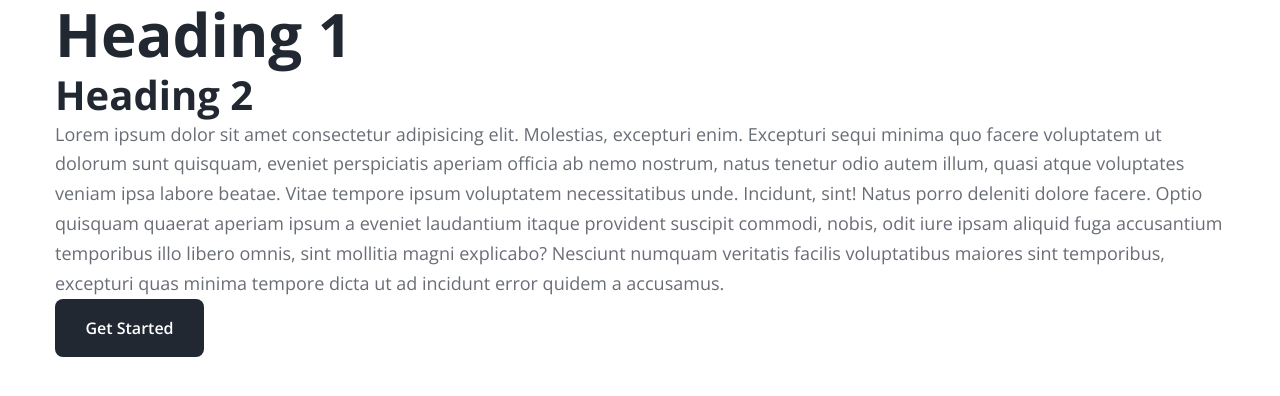
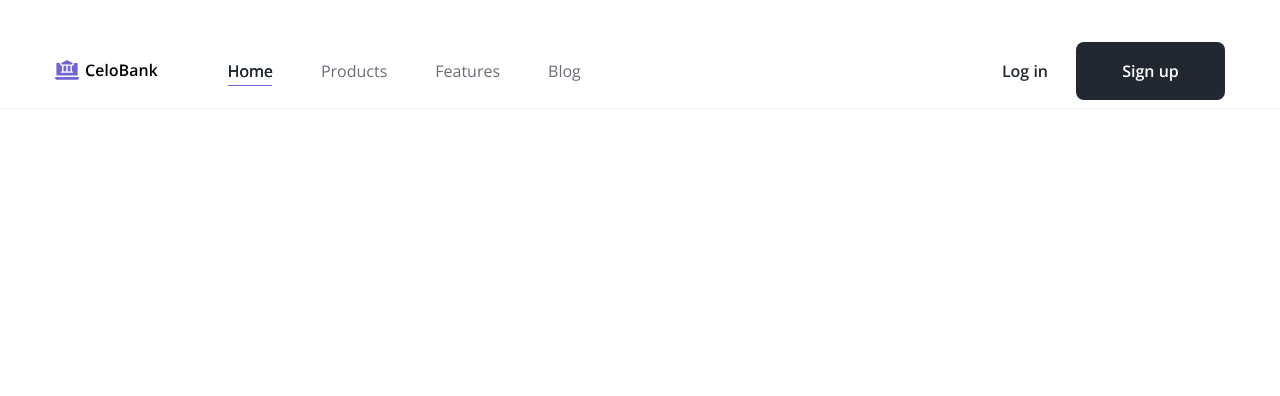
Before and after one commit to lamthanh-ebay/htmlcss-05, a plain HTML site: page index.html in a window 1280 px wide. Shown: the top 396 px of the page. Drawn offline with nearby package versions, Linux system fonts and the light colour scheme.

Commit message:
Làm xong phần Header

```diff
--- a/assets/css/styles.css
+++ b/assets/css/styles.css
@@ -88,3 +88,79 @@ h4 {
     font-size: 1.8rem;
     line-height: 1.66;
 }
+
+/* Header */
+.header {
+    position: sticky;
+    top: -34px;
+    padding: 42px 0 8px;
+    border-bottom: 1px solid #f0f0f0;
+}
+
+.header-wrap {
+    display: flex;
+    align-items: center;
+}
+
+/* Logo */
+.logo {
+    width: 102.68px;
+    height: 24px;
+}
+
+/* Nav bar */
+.nav-bar {
+    margin-left: 70px;
+}
+
+.nav-bar__list {
+    display: flex;
+    align-items: center;
+    column-gap: 48px;
+}
+
+.nav-bar__item {
+}
+
+.nav-bar__item-link {
+    padding-bottom: 4px;
+    color: var(--text-color);
+    line-height: 1.75;
+}
+
+.nav-bar__item-link:hover,
+.nav-bar__item-link--active {
+    position: relative;
+    color: var(--text-heading-color);
+    text-shadow: -0.1px -0.1px 0 currentColor, 0.1px 0.1px 0 currentColor;
+}
+
+.nav-bar__item-link:hover::after,
+.nav-bar__item-link--active::after {
+    content: "";
+    display: block;
+    position: absolute;
+    left: 0;
+    bottom: 0;
+    width: 98%;
+    height: 1px;
+    border-radius: 0.5px;
+    background: #7264d6;
+}
+
+/* Header CTA */
+.header-cta {
+    margin-left: auto;
+    display: flex;
+    align-items: center;
+    column-gap: 28px;
+}
+
+.header-cta__link {
+    color: var(--text-heading-color);
+    font-weight: 600;
+    line-height: 1.75;
+}
+
+.header-cta__btn {
+}
--- a/index.html
+++ b/index.html
@@ -36,22 +36,39 @@
         <!-- Style CSS -->
         <link rel="stylesheet" href="./assets/css/styles.css" />
     </head>
-    <body>
-        <div class="container">
-            <h1 class="section-heading-h1">Heading 1</h1>
-            <h2 class="section-heading-h2">Heading 2</h2>
-            <p class="section-desc">
-                Lorem ipsum dolor sit amet consectetur adipisicing elit. Molestias, excepturi enim. Excepturi sequi
-                minima quo facere voluptatem ut dolorum sunt quisquam, eveniet perspiciatis aperiam officia ab nemo
-                nostrum, natus tenetur odio autem illum, quasi atque voluptates veniam ipsa labore beatae. Vitae tempore
-                ipsum voluptatem necessitatibus unde. Incidunt, sint! Natus porro deleniti dolore facere. Optio quisquam
-                quaerat aperiam ipsum a eveniet laudantium itaque provident suscipit commodi, nobis, odit iure ipsam
-                aliquid fuga accusantium temporibus illo libero omnis, sint mollitia magni explicabo? Nesciunt numquam
-                veritatis facilis voluptatibus maiores sint temporibus, excepturi quas minima tempore dicta ut ad
-                incidunt error quidem a accusamus.
-            </p>
+    <body style="height: 10000px">
+        <!-- Header -->
+        <header class="header">
+            <div class="container">
+                <div class="header-wrap">
+                    <a href="#">
+                        <img src="./assets/img/Logo.svg" alt="Celobank" class="logo" />
+                    </a>
+                    <nav class="nav-bar">
+                        <ul class="nav-bar__list">
+                            <li class="nav-bar__item">
+                                <a href="#!" class="nav-bar__item-link nav-bar__item-link--active">Home</a>
+                            </li>
+                            <li class="nav-bar__item">
+                                <a href="#!" class="nav-bar__item-link">Products</a>
+                            </li>
+                            <li class="nav-bar__item">
+                                <a href="#!" class="nav-bar__item-link">Features</a>
+                            </li>
+                            <li class="nav-bar__item">
+                                <a href="#!" class="nav-bar__item-link">Blog</a>
+                            </li>
+                        </ul>
+                    </nav>
+                    <div class="header-cta">
+                        <a href="#!" class="header-cta__link">Log in</a>
+                        <a href="#!" class="header-cta__btn btn">Sign up</a>
+                    </div>
+                </div>
+            </div>
+        </header>
+        <!-- Main -->
 
-            <a href="#!" class="btn">Get Started</a>
-        </div>
+        <!-- Footer -->
     </body>
 </html>
```
Also changed, not shown: assets/img/Logo.svg (added).
